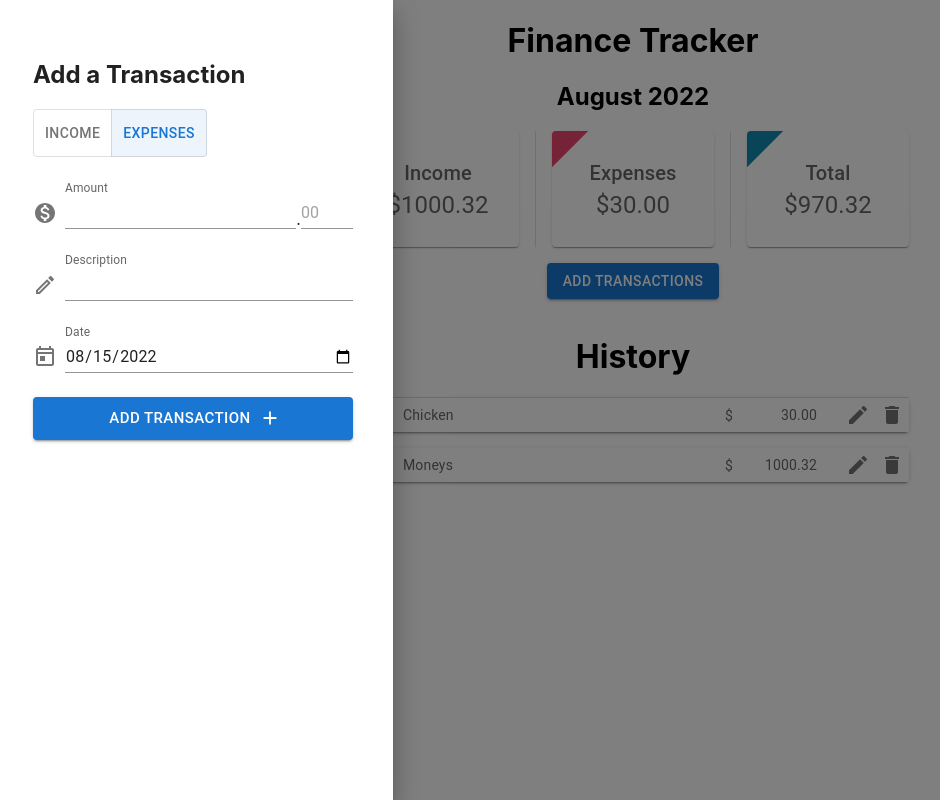
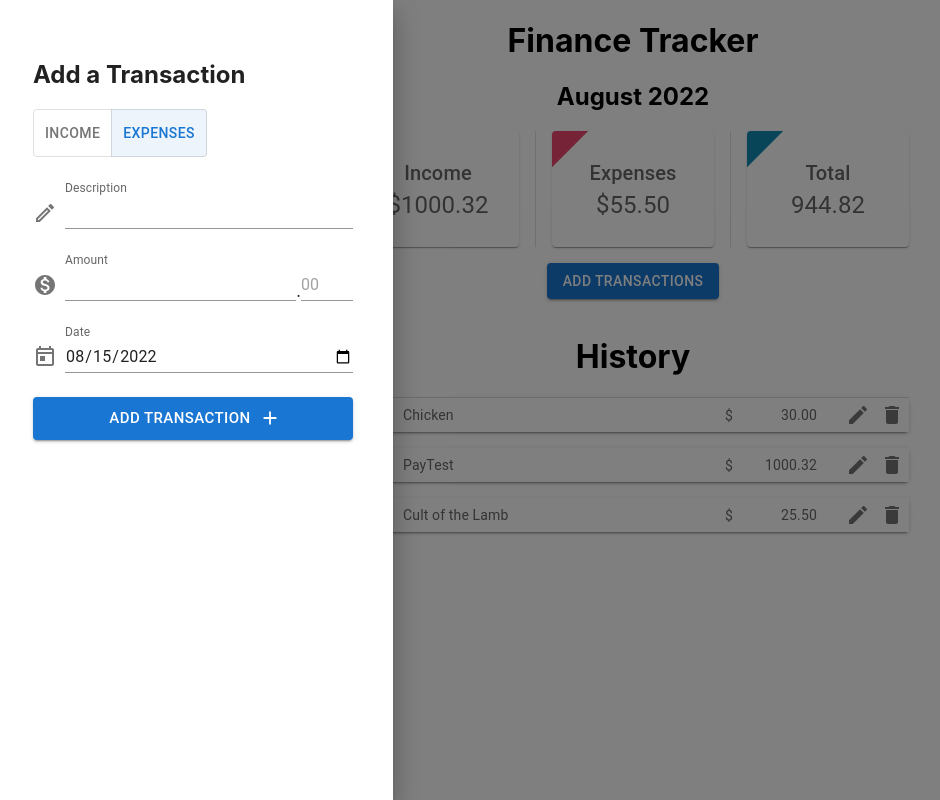
Before and after one commit to js-chun/expense-tracker, a React (Create React App) app: page / in a window 1280 px wide. Both pictures are taken after a click on the button "ADD TRANSACTIONS". Shown: the whole page, without its empty margins (7-947 px from the left). Built offline with nearby package versions, Linux system fonts and the light colour scheme.

Commit message:
moved styles and defaulTransactions into separate files

```diff
--- a/src/FinancesApp.js
+++ b/src/FinancesApp.js
@@ -7,25 +7,7 @@ import Box from "@mui/material/Box"
 import Drawer from "@mui/material/Drawer"
 import Button from "@mui/material/Button"
 
-//for now with default transactions
-import { v4 as uuidv4 } from "uuid"
-
-const defaultTransactions = [
-	{
-		amount: 30.0,
-		desc: "Chicken",
-		date: "2022-08-15",
-		type: "expenses",
-		id: uuidv4(),
-	},
-	{
-		amount: 1000.32,
-		desc: "Moneys",
-		date: "2022-08-15",
-		type: "income",
-		id: uuidv4(),
-	},
-]
+import { defaultTransactions } from "./utils/defaultTransactions"
 
 export default function FinancesApp() {
 	const [open, setOpen] = useState(false)
--- a/src/FinancesDashboard.js
+++ b/src/FinancesDashboard.js
@@ -1,35 +1,9 @@
 import React from "react"
-import Paper from "@mui/material/Paper"
+import { Item } from "./styles/DashboardStyles"
 import Stack from "@mui/material/Stack"
 import Divider from "@mui/material/Divider"
 import Box from "@mui/material/Box"
 import Typography from "@mui/material/Typography"
-import { styled } from "@mui/material/styles"
-
-const Item = styled(Paper)(({ theme, stripecolor }) => ({
-	backgroundColor: theme.palette.mode === "dark" ? "#1A2027" : "#fff",
-	...theme.typography.body2,
-	padding: theme.spacing(1),
-	position: "relative",
-	textAlign: "center",
-	color: theme.palette.text.secondary,
-	width: "300px",
-	height: "100px",
-	overflow: "hidden",
-	display: "flex",
-	flexDirection: "column",
-	justifyContent: "center",
-	["&::before"]: {
-		content: '""',
-		position: "absolute",
-		width: "30px",
-		height: "100%",
-		left: "0",
-		top: "-50%",
-		backgroundColor: stripecolor,
-		transform: "rotate(45deg)",
-	},
-}))
 
 export default function FinancesDashboard(props) {
 	const { transactions } = props
@@ -66,7 +40,9 @@ export default function FinancesDashboard(props) {
 				</Item>
 				<Item stripecolor="#118ab2">
 					<Typography variant="h6">Total</Typography>
-					<Typography variant="h5">${total.toFixed(2)}</Typography>
+					<Typography variant="h5">
+						{total >= 0 ? `${total.toFixed(2)}` : `-$${(-total).toFixed(2)}`}
+					</Typography>
 				</Item>
 			</Stack>
 		</Box>
--- a/src/FinancesForm.js
+++ b/src/FinancesForm.js
@@ -83,8 +83,20 @@ export default function FinancesForm(props) {
 					<ToggleButton value="income">Income</ToggleButton>
 					<ToggleButton value="expenses">Expenses</ToggleButton>
 				</ToggleButtonGroup>
-
 				<Box my={3} sx={{ display: "flex", alignItems: "flex-end" }}>
+					<CreateOutlinedIcon sx={{ color: "action.active", mr: 1, my: 0.5 }} />
+					<TextField
+						fullWidth
+						value={transaction.desc}
+						onChange={handleDescChange}
+						label="Description"
+						variant="standard"
+						InputLabelProps={{
+							shrink: true,
+						}}
+					/>
+				</Box>
+				<Box mb={3} sx={{ display: "flex", alignItems: "flex-end" }}>
 					<MonetizationOnIcon sx={{ color: "action.active", mr: 1, my: 0.5 }} />
 					<TextField
 						fullWidth
@@ -106,19 +118,6 @@ export default function FinancesForm(props) {
 						inputProps={{ min: "00", max: "99", step: "1" }}
 						placeholder="00"
 						variant="standard"
-					/>
-				</Box>
-				<Box mb={3} sx={{ display: "flex", alignItems: "flex-end" }}>
-					<CreateOutlinedIcon sx={{ color: "action.active", mr: 1, my: 0.5 }} />
-					<TextField
-						fullWidth
-						value={transaction.desc}
-						onChange={handleDescChange}
-						label="Description"
-						variant="standard"
-						InputLabelProps={{
-							shrink: true,
-						}}
 					/>
 				</Box>
 				<Box mb={3} sx={{ display: "flex", alignItems: "flex-end" }}>
--- a/src/FinancesTransaction.js
+++ b/src/FinancesTransaction.js
@@ -6,17 +6,8 @@ import Grid from "@mui/material/Unstable_Grid2"
 import IconButton from "@mui/material/IconButton"
 import EditIcon from "@mui/icons-material/Edit"
 import DeleteIcon from "@mui/icons-material/Delete"
-import { styled } from "@mui/material/styles"
 
-const Item = styled("div")(({ theme }) => ({
-	backgroundColor: theme.palette.mode === "dark" ? "#1A2027" : "#fff",
-	...theme.typography.body2,
-	display: "flex",
-	justifyContent: "start",
-	alignItems: "center",
-	color: theme.palette.text.secondary,
-	height: "100%",
-}))
+import { Item } from "./styles/TransactionItemStyles"
 
 export default function FinancesTransaction(props) {
 	const { transaction, deleteTransaction, updateTransaction } = props
--- a/src/TransactionEdit.js
+++ b/src/TransactionEdit.js
@@ -6,17 +6,8 @@ import IconButton from "@mui/material/IconButton"
 import ChangeCircleIcon from "@mui/icons-material/ChangeCircle"
 import SaveIcon from "@mui/icons-material/Save"
 import CancelIcon from "@mui/icons-material/Cancel"
-import { styled } from "@mui/material/styles"
 
-const Item = styled("div")(({ theme }) => ({
-	backgroundColor: theme.palette.mode === "dark" ? "#1A2027" : "#fff",
-	...theme.typography.body2,
-	display: "flex",
-	justifyContent: "start",
-	alignItems: "center",
-	color: theme.palette.text.secondary,
-	height: "100%",
-}))
+import { Item } from "./styles/TransactionItemStyles"
 
 export default function TransactionEdit(props) {
 	const { transaction, handleEditOff, updateTransaction } = props
--- /dev/null
+++ b/src/styles/DashboardStyles.js
@@ -0,0 +1,27 @@
+import Paper from "@mui/material/Paper"
+import { styled } from "@mui/material/styles"
+
+export const Item = styled(Paper)(({ theme, stripecolor }) => ({
+	backgroundColor: theme.palette.mode === "dark" ? "#1A2027" : "#fff",
+	...theme.typography.body2,
+	padding: theme.spacing(1),
+	position: "relative",
+	textAlign: "center",
+	color: theme.palette.text.secondary,
+	width: "300px",
+	height: "100px",
+	overflow: "hidden",
+	display: "flex",
+	flexDirection: "column",
+	justifyContent: "center",
+	["&::before"]: {
+		content: '""',
+		position: "absolute",
+		width: "30px",
+		height: "100%",
+		left: "0",
+		top: "-50%",
+		backgroundColor: stripecolor,
+		transform: "rotate(45deg)",
+	},
+}))
--- /dev/null
+++ b/src/styles/TransactionItemStyles.js
@@ -0,0 +1,11 @@
+import { styled } from "@mui/material/styles"
+
+export const Item = styled("div")(({ theme }) => ({
+	backgroundColor: theme.palette.mode === "dark" ? "#1A2027" : "#fff",
+	...theme.typography.body2,
+	display: "flex",
+	justifyContent: "start",
+	alignItems: "center",
+	color: theme.palette.text.secondary,
+	height: "100%",
+}))
--- /dev/null
+++ b/src/utils/defaultTransactions.js
@@ -0,0 +1,26 @@
+//for now with default transactions
+import { v4 as uuidv4 } from "uuid"
+
+export const defaultTransactions = [
+	{
+		amount: 30.0,
+		desc: "Chicken",
+		date: "2022-08-15",
+		type: "expenses",
+		id: uuidv4(),
+	},
+	{
+		amount: 1000.32,
+		desc: "PayTest",
+		date: "2022-08-15",
+		type: "income",
+		id: uuidv4(),
+	},
+	{
+		amount: 25.5,
+		desc: "Cult of the Lamb",
+		date: "2022-08-10",
+		type: "expenses",
+		id: uuidv4(),
+	},
+]
```
